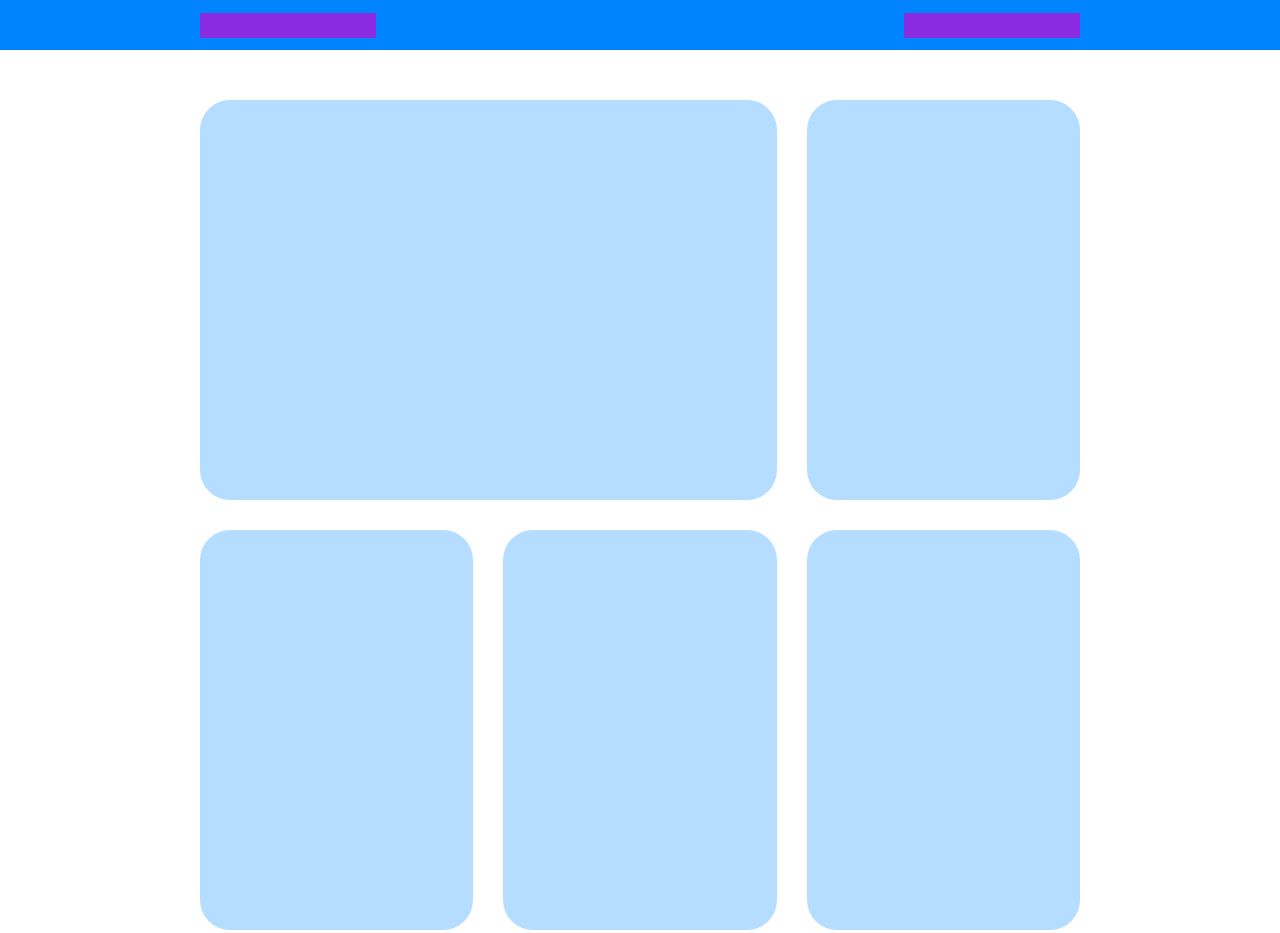
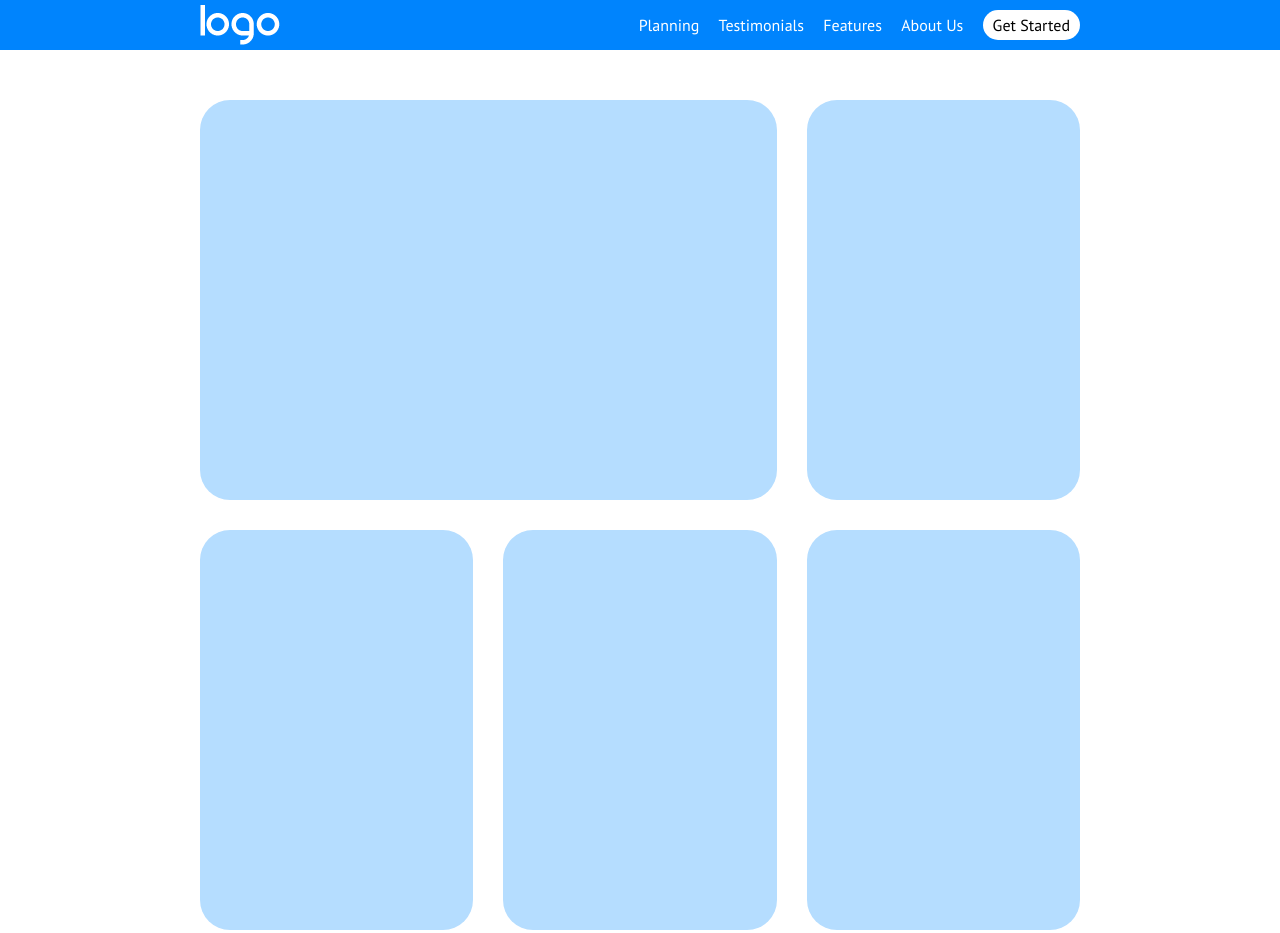
Before and after one commit to GiuseppeBergamo/htmlcss-responsive-layout, a plain HTML site: page index.html in a window 1280 px wide. Shown: the top 933 px of the page. Drawn offline with Linux system fonts and the light colour scheme.

Commit message:
added header content

```diff
--- a/css/style.css
+++ b/css/style.css
@@ -20,6 +20,11 @@ main{
 
 footer{
     background-color: #333;
+}
+
+a{
+    text-decoration: none;
+    color: white;
 }
 
 /* Utilities */
@@ -67,15 +72,38 @@ footer{
 .logo{
     width: 20%;
     min-height: 25px;
-    background-color: blueviolet;
+}
+
+.logo img{
+    display: block;
+}
+
+.nav-drop-down{
+    color: white;
+    font-size: 25px;
+    text-align: right;
 }
 
 .nav-drop-down{
     width: 20%;
     min-height: 25px;
-    background-color: blueviolet;
 }
 
+.linklist{
+    display: none;
+}
+
+.linklist a{
+    margin-left: 15px;
+}
+
+.button-link{
+    display: inline-block;
+    background-color: white;
+    color: black;
+    padding: 5px 10px;
+    border-radius: 30px;
+}
 
 /* Main */
 
@@ -157,7 +185,7 @@ footer{
 /* DESKTOP */
 
 
-@media screen and (min-width: 1200px) {
+@media screen and (min-width: 920px) {
     .container{
         padding: 0 200px;
     }
@@ -173,4 +201,12 @@ footer{
     #benefits .col{
         width: calc(100% / 3 - 30px);
     }
+
+    .linklist{
+        display: block;
+    }
+
+    .nav-drop-down{
+        display: none;
+    }
 }
--- a/index.html
+++ b/index.html
@@ -15,11 +15,18 @@
     <header>
         <div class="container d-flex j-space-between align-center">
             <div class="logo">
-
+                <img src="img/logo.png" alt="">
             </div>
 
             <div class="nav-drop-down">
-
+                <i class="fa-solid fa-bars"></i>
+            </div>
+            <div class="linklist">
+                <a href="">Planning</a>
+                <a href="">Testimonials</a>
+                <a href="">Features</a>
+                <a href="">About Us</a>
+                <a href="" class="button-link">Get Started</a>
             </div>
         </div>
     </header>
```
